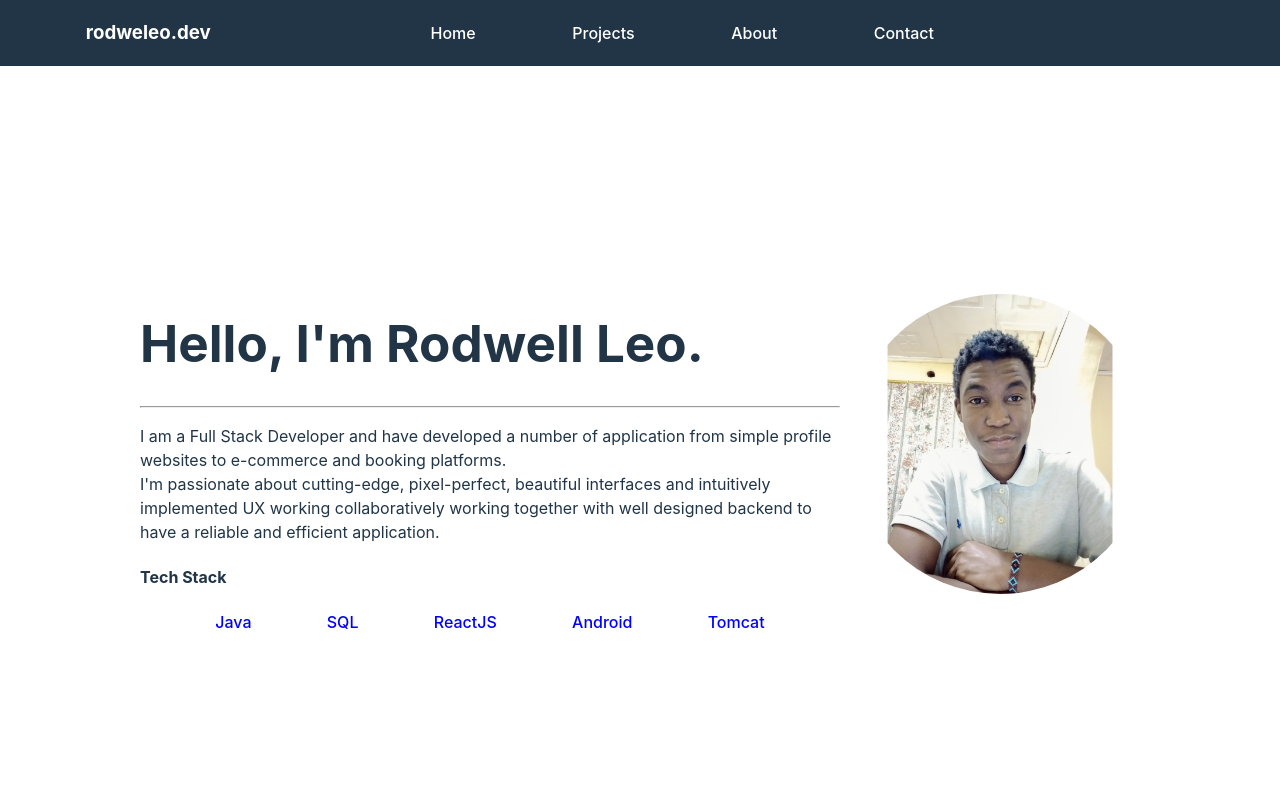
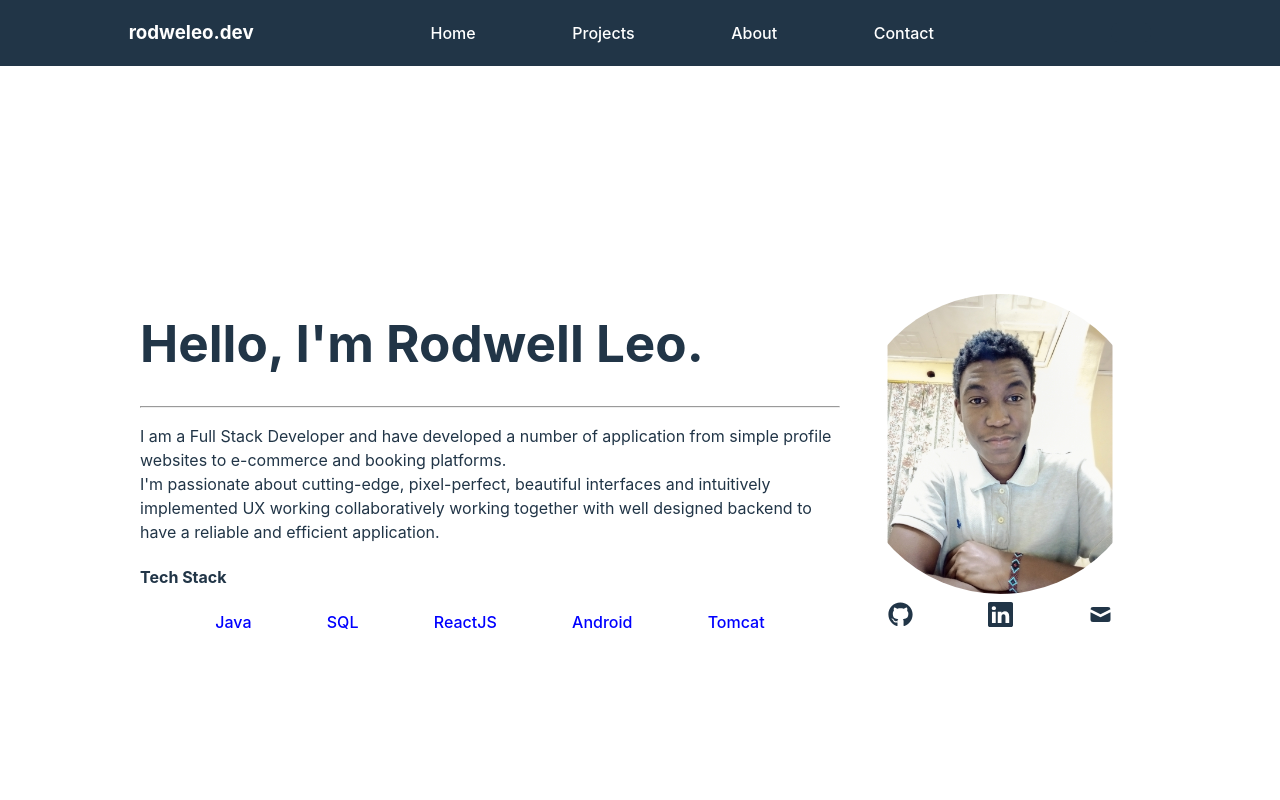
Before and after one commit to rodweleo/rodweleo.dev, a React (Vite) app: page / in a window 1280 px wide. Shown: the top 800 px of the page. Built offline with nearby package versions, Linux system fonts and the light colour scheme.

Commit message:
Retracing the code changes

```diff
--- a/src/App.css
+++ b/src/App.css
@@ -6,7 +6,7 @@
     background-color: #213547;
     display: flex;
     flex-wrap: wrap;
-    justify-content: space-around;
+    justify-content: space-evenly;
     width: 100%;
     z-index: 1;
     position: sticky;
@@ -43,7 +43,7 @@ h3{
 
 .social_link{
     font-size: 25px;
-    color: ;
+    color: #213547;
 }
 
 .welcome{
```
